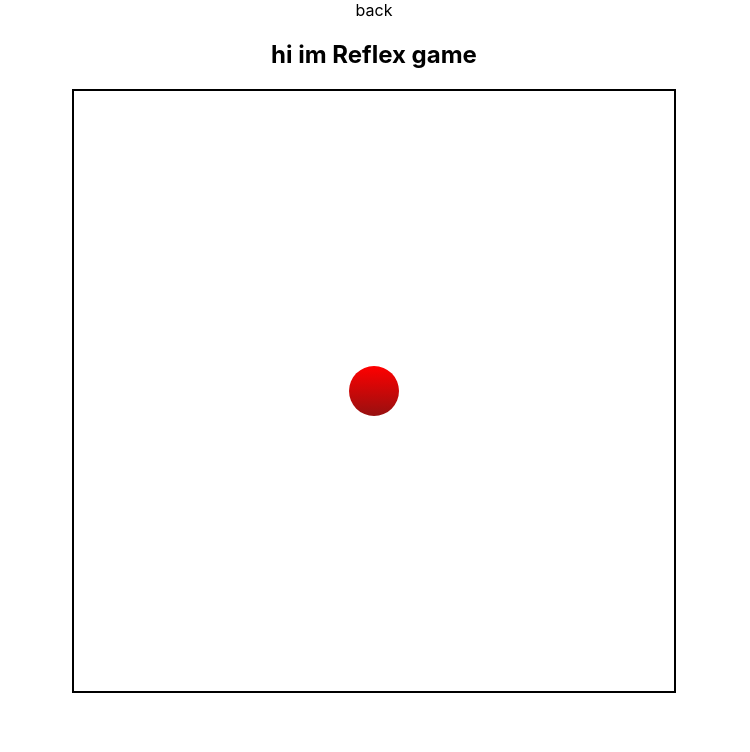
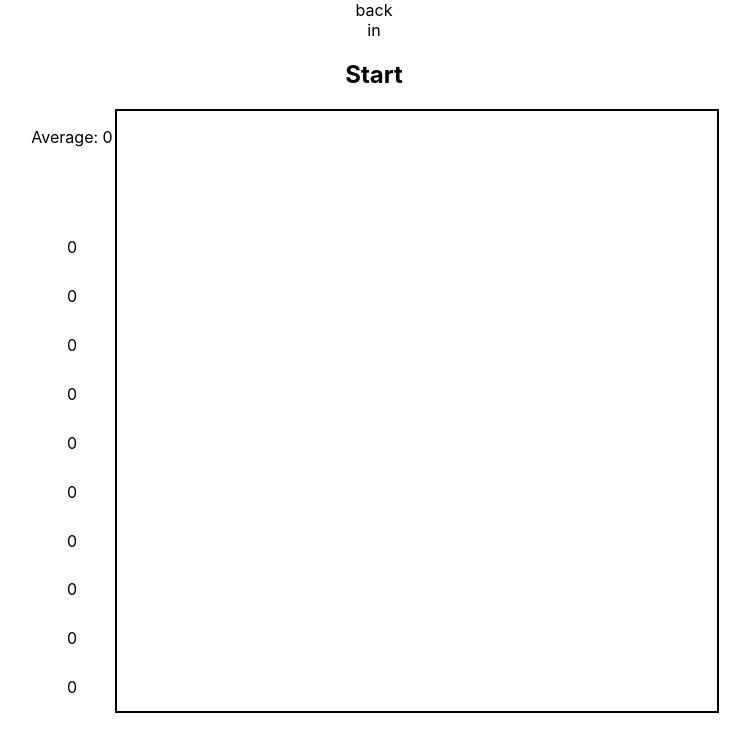
Before and after one commit to GSG-G7/project-aim, a React (Create React App) app: page / in a window 1280 px wide. Both pictures are taken after a click on the element 639 px from the left and 30 px from the top of the page. Shown: the top 752 px of the page, without its empty margins (266-1016 px from the left). Built offline with nearby package versions, Linux system fonts and the light colour scheme.

Commit message:
reflex game finished ! relates #2

```diff
--- a/src/Components/Bubble.css
+++ b/src/Components/Bubble.css
@@ -5,9 +5,11 @@
   -webkit-border-radius: 25px;
   -moz-border-radius: 25px;
   border-radius: 25px;
+}
+.bubble--inactive {
   background: linear-gradient(red, rgb(151, 16, 16));
 }
-.bubble:active {
+.bubble--active {
   background: linear-gradient(yellow, rgb(179, 179, 28));
 }
 .canvas {
--- a/src/Components/Bubble.js
+++ b/src/Components/Bubble.js
@@ -1,7 +1,5 @@
-import React, { Component } from "react";
+import React from "react";
 import "./Bubble.css";
-export default class extends Component {
-  render() {
-    return <div className="bubble"></div>;
-  }
-}
+export default ({ className, onClick }) => (
+  <div className={className} onClick={onClick}></div>
+);
--- a/src/Components/RecordList.js
+++ b/src/Components/RecordList.js
@@ -1,7 +1,28 @@
-import React, { Component } from "react";
+import React from "react";
 
-export default class extends Component {
-  render() {
-    return <h1> hi im record list</h1>;
-  }
-}
+export default ({ record, stage }) => {
+  const formattedRec = {
+    arr: record.map(({ activated, clicked }, index) =>
+      clicked && activated ? clicked - activated : index >= stage ? 0 : 1000
+    )
+  };
+  formattedRec.average = formattedRec.arr.reduce(
+    (acc, ele, index) => acc + ele,
+    0
+  );
+  return (
+    <table class="tg">
+      <p>
+        Average:{" "}
+        {formattedRec.average / stage
+          ? Math.floor(formattedRec.average / stage)
+          : 0}
+      </p>
+      {formattedRec.arr.map((e, i) => (
+        <tr key={i}>
+          <td className="data">{e}</td>
+        </tr>
+      ))}
+    </table>
+  );
+};
--- a/src/Components/ReflexGame.js
+++ b/src/Components/ReflexGame.js
@@ -1,16 +1,104 @@
 import React, { Component } from "react";
 import Bubble from "./Bubble";
+import RecordList from "./RecordList";
+const initStateRecord = Array(10).fill({
+  show: null,
+  activated: null,
+  clicked: null
+});
 export default class ReflexGame extends Component {
   state = {
-    record: Array(10).fill({ show: null, activated: null, clicked: null })
+    start: false,
+    stage: 0,
+    record: initStateRecord,
+    bubbleActive: false,
+    bubbleHide: false
+  };
+  t = null;
+
+  cloneAddCurrentTime = (key, goodClick = true) => {
+    console.log(Date.now());
+    const { stage, record } = this.state;
+    const newRecord = record.map(ele => ({ ...ele }));
+    newRecord[stage][key] = goodClick ? Date.now() : 0;
+    console.log(key, newRecord);
+    return newRecord;
+  };
+
+  // random time here :
+  getRandomTime = () => Math.round(Math.random() * 7000) + 3000;
+  showInactiveBubble = () => {
+    const newRecord = this.cloneAddCurrentTime("show");
+    this.setState({
+      bubbleActive: false,
+      bubbleHide: false,
+      record: newRecord
+    });
+    console.log(this.getRandomTime());
+    this.showActiveBubble(this.getRandomTime());
+  };
+  showActiveBubble = delay => {
+    this.t = setTimeout(() => {
+      const newRecord = this.cloneAddCurrentTime("activated");
+      this.setState({ bubbleActive: true, record: newRecord });
+      this.t = setTimeout(this.popBubble, 1500);
+    }, delay);
+  };
+  popBubble = () => {
+    clearTimeout(this.t);
+
+    const { stage, bubbleActive } = this.state;
+    const newRecord = bubbleActive
+      ? this.cloneAddCurrentTime("clicked")
+      : this.cloneAddCurrentTime("clicked", false);
+
+    this.setState({ record: newRecord, stage: stage + 1 });
+    this.hideBubble();
+    if (stage >= 9) this.endGame();
+  };
+  hideBubble = () => {
+    this.setState({ bubbleHide: true });
+    this.t = setTimeout(() => {
+      this.showInactiveBubble();
+    }, 500);
+  };
+  startGame = () => {
+    this.setState({ start: true, record: initStateRecord, stage: 0 });
+    this.showInactiveBubble();
+  };
+  endGame = () => {
+    console.log("end", initStateRecord);
+    clearTimeout(this.t);
+    // save record in local storage ...
+    this.setState({ start: false });
   };
   render() {
-    console.dir(this.state.record);
+    const { bubbleActive, bubbleHide, start, record, stage } = this.state;
+    console.log("state", record);
     return (
       <>
-        <h1>hi im Reflex game </h1>
-        <div className="canvas">
-          <Bubble />
+        in
+        <h1 onClick={start ? this.endGame : this.startGame}>
+          {start ? "End" : "Start"}{" "}
+        </h1>
+        <div style={{ display: "flex" }}>
+          <RecordList record={record} stage={stage} />
+          <div className="canvas">
+            {start ? (
+              <Bubble
+                className={
+                  bubbleHide
+                    ? ""
+                    : `bubble ${
+                        bubbleActive ? "bubble--active" : "bubble--inactive"
+                      }`
+                }
+                onClick={this.popBubble}
+              />
+            ) : (
+              ""
+            )}
+          </div>
         </div>
       </>
     );
```
Also changed, not shown: 1 other file (tests, documents, lock files or other folders).
